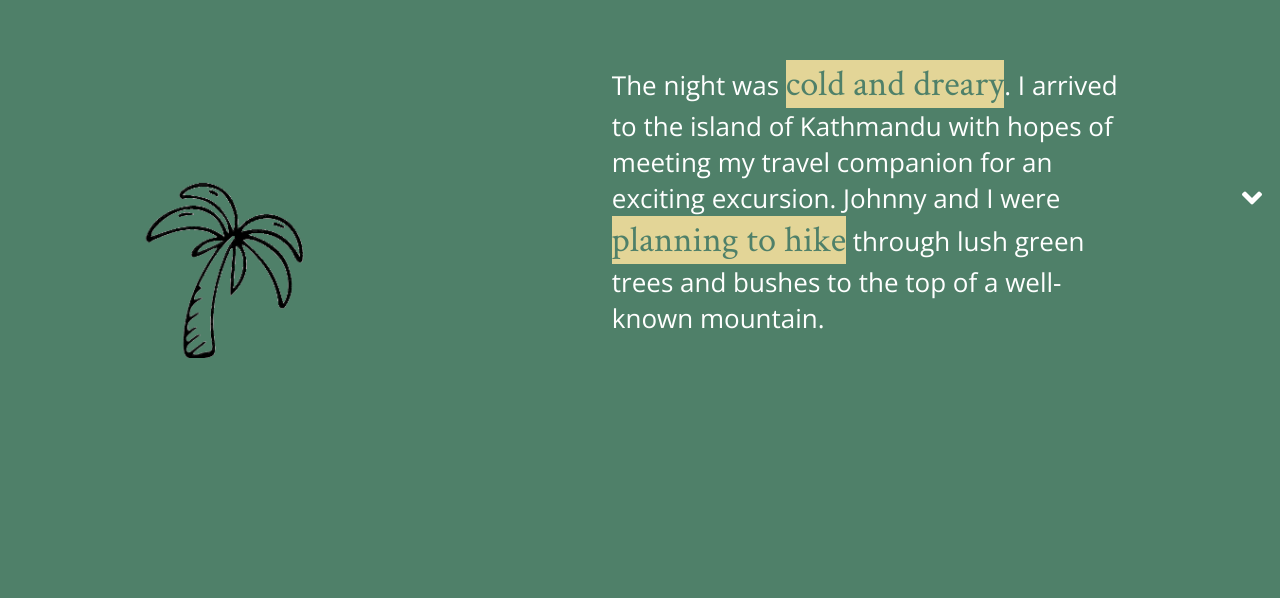
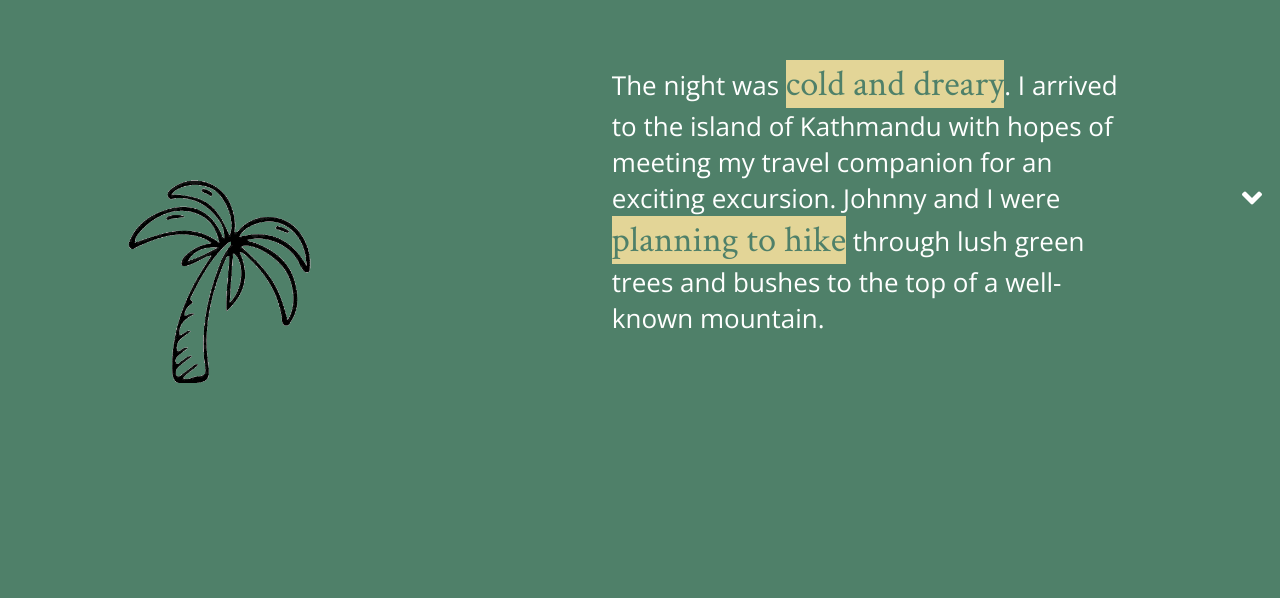
Before and after one commit to ryane1/GC-Final-Project, an Angular app: page /sad in a window 1280 px wide. Shown: the part 202-800 px from the top of the page. Built offline with nearby package versions, Linux system fonts and the light colour scheme.

Commit message:
merge conflict fixed

```diff
--- a/src/app/story/sadness-fear/sadness-fear.component.css
+++ b/src/app/story/sadness-fear/sadness-fear.component.css
@@ -169,7 +169,7 @@ p {
     margin: auto;
   }
   .one {
-    height: 320px;
+    height: 370px;
   }
   .two {
     height: 430px;
```
